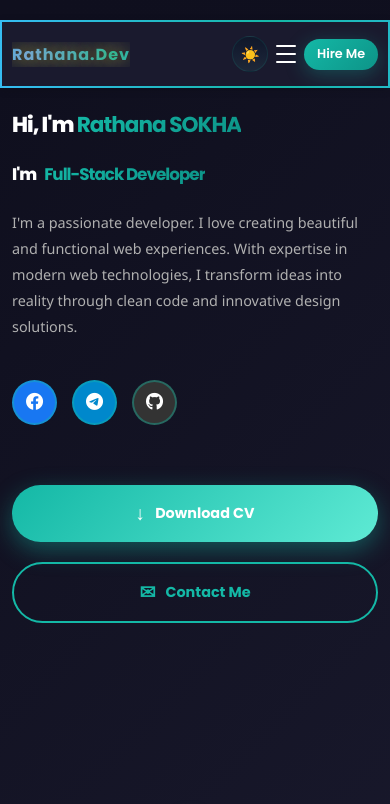
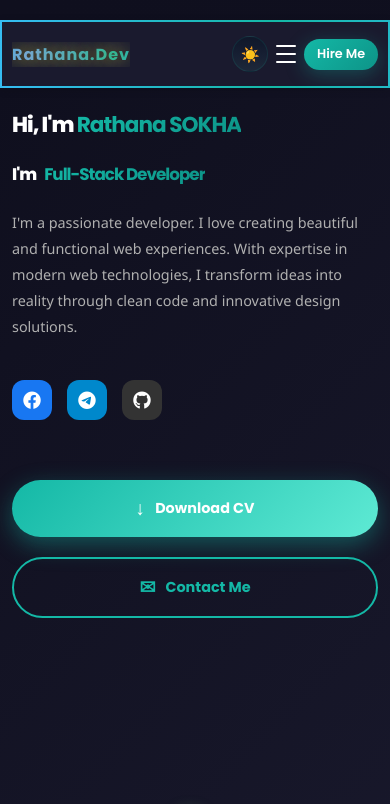
Before and after one commit to Rathana-SOKHA/my_portfolio, a React (Vite) app: page / in a window 390 px wide. Shown: the top 804 px of the page. Built offline with nearby package versions, Linux system fonts and the light colour scheme.

Commit message:
update icon

```diff
--- a/src/components/Contact.jsx
+++ b/src/components/Contact.jsx
@@ -33,12 +33,9 @@ const Contact = () => {
   };
 
   const socialLinks = [
-    { icon: '💼', label: 'LinkedIn', url: '#', color: '#0077b5' },
-    { icon: '🐙', label: 'GitHub', url: '#', color: '#333' },
-    { icon: '𝕏', label: 'Twitter', url: '#', color: '#1DA1F2' },
-    { icon: '💌', label: 'Email', url: 'mailto:your@email.com', color: '#ff6b00' },
-    { icon: '📱', label: 'WhatsApp', url: '#', color: '#25D366' },
-    { icon: '💬', label: 'Discord', url: '#', color: '#5865F2' }
+    { icon: 'fab fa-facebook', label: 'Facebook', url: 'https://www.facebook.com/Rathanacoding', color: '#1877f2' },
+    { icon: 'fab fa-telegram', label: 'Telegram', url: 'https://t.me/rathana_dev', color: '#0088cc' },
+    { icon: 'fab fa-github', label: 'GitHub', url: 'https://github.com/Rathana-SOKHA', color: '#333333' }
   ];
 
   const contactInfo = [
@@ -79,12 +76,12 @@ const Contact = () => {
                   <a
                     key={index}
                     href={social.url}
-                    className="social-link"
+                    className={`social-link ${social.label.toLowerCase()}`}
                     title={social.label}
                     target="_blank"
                     rel="noopener noreferrer"
                   >
-                    <span className="social-icon">{social.icon}</span>
+                    <i className={social.icon}></i>
                   </a>
                 ))}
               </div>
--- a/src/components/Footer.jsx
+++ b/src/components/Footer.jsx
@@ -25,10 +25,9 @@ const Footer = ({ theme, toggleTheme }) => {
   ];
 
   const socialLinks = [
-    { icon: '💼', label: 'LinkedIn', url: '#', color: '#0077b5' },
-    { icon: '🐙', label: 'GitHub', url: '#', color: '#333' },
-    { icon: '𝕏', label: 'Twitter', url: '#', color: '#1DA1F2' },
-    { icon: '💌', label: 'Email', url: 'mailto:your@email.com', color: '#ff6b00' },
+    { icon: 'fab fa-facebook', label: 'Facebook', url: 'https://www.facebook.com/Rathanacoding', color: '#1877f2' },
+    { icon: 'fab fa-telegram', label: 'Telegram', url: 'https://t.me/rathana_dev', color: '#0088cc' },
+    { icon: 'fab fa-github', label: 'GitHub', url: 'https://github.com/Rathana-SOKHA', color: '#333333' }
   ];
 
   const resources = [
@@ -53,12 +52,12 @@ const Footer = ({ theme, toggleTheme }) => {
                 <a
                   key={index}
                   href={social.url}
-                  className="footer-social-link"
+                  className={`footer-social-link ${social.label.toLowerCase()}`}
                   title={social.label}
                   target="_blank"
                   rel="noopener noreferrer"
                 >
-                  {social.icon}
+                  <i className={social.icon}></i>
                 </a>
               ))}
             </div>
--- a/src/styles/Contact.css
+++ b/src/styles/Contact.css
@@ -1,4 +1,6 @@
 /* Contact Section Styles */
+@import url('https://cdnjs.cloudflare.com/ajax/libs/font-awesome/6.4.0/css/all.min.css');
+
 .contact-section {
   width: 100%;
   padding: 100px 20px;
@@ -164,31 +166,52 @@
 }
 
 .social-link {
+  position: relative;
   width: 50px;
   height: 50px;
-  border-radius: 50%;
-  background: linear-gradient(135deg, rgba(20, 184, 166, 0.2), rgba(94, 234, 212, 0.2));
-  border: 2px solid rgba(20, 184, 166, 0.4);
+  border-radius: 12px;
   display: flex;
   align-items: center;
   justify-content: center;
-  font-size: 1.3rem;
-  transition: all 0.3s ease;
+  font-size: 22px;
   text-decoration: none;
   cursor: pointer;
+  color: white;
+  font-weight: 600;
+  transition: all 0.3s ease;
+  z-index: 1;
 }
 
-.social-link:hover {
-  transform: translateY(-8px) scale(1.15);
-  background: linear-gradient(135deg, rgba(20, 184, 166, 0.4), rgba(94, 234, 212, 0.4));
-  border-color: rgba(20, 184, 166, 0.7);
-  box-shadow: 0 10px 30px rgba(20, 184, 166, 0.3);
+/* Base brand colors */
+.social-link.facebook {
+  background: #1877f2;
 }
 
-.social-icon {
-  display: flex;
-  align-items: center;
-  justify-content: center;
+.social-link.telegram {
+  background: #0088cc;
+}
+
+.social-link.github {
+  background: #333333;
+}
+
+/* Simple hover effects */
+.social-link.facebook:hover {
+  background: #1a7bf5;
+  transform: translateY(-3px);
+  box-shadow: 0 6px 20px rgba(24, 119, 242, 0.3);
+}
+
+.social-link.telegram:hover {
+  background: #0099dd;
+  transform: translateY(-3px);
+  box-shadow: 0 6px 20px rgba(0, 136, 204, 0.3);
+}
+
+.social-link.github:hover {
+  background: #555;
+  transform: translateY(-3px);
+  box-shadow: 0 6px 20px rgba(0, 0, 0, 0.3);
 }
 
 /* Contact Form Section */
@@ -405,9 +428,9 @@
   }
 
   .social-link {
-    width: 45px;
-    height: 45px;
-    font-size: 1.1rem;
+    width: 40px;
+    height: 40px;
+    font-size: 18px;
   }
 
   .cta-section {
--- a/src/styles/Footer.css
+++ b/src/styles/Footer.css
@@ -1,4 +1,6 @@
 /* Footer Styles */
+@import url('https://cdnjs.cloudflare.com/ajax/libs/font-awesome/6.4.0/css/all.min.css');
+
 .footer {
   width: 100%;
   background: var(--bg-gradient);
@@ -81,24 +83,52 @@
 }
 
 .footer-social-link {
-  width: 45px;
-  height: 45px;
-  border-radius: 50%;
-  background: linear-gradient(135deg, rgba(20, 184, 166, 0.15), rgba(94, 234, 212, 0.15));
-  border: 1px solid rgba(20, 184, 166, 0.3);
+  position: relative;
+  width: 50px;
+  height: 50px;
+  border-radius: 12px;
   display: flex;
   align-items: center;
   justify-content: center;
-  font-size: 1.2rem;
+  font-size: 22px;
+  text-decoration: none;
+  cursor: pointer;
+  color: white;
+  font-weight: 600;
   transition: all 0.3s ease;
-  text-decoration: none;
+  z-index: 1;
 }
 
-.footer-social-link:hover {
-  transform: translateY(-5px) scale(1.1);
-  background: linear-gradient(135deg, rgba(20, 184, 166, 0.3), rgba(94, 234, 212, 0.3));
-  border-color: rgba(20, 184, 166, 0.5);
-  box-shadow: 0 8px 20px rgba(20, 184, 166, 0.2);
+/* Base brand colors */
+.footer-social-link.facebook {
+  background: #1877f2;
+}
+
+.footer-social-link.telegram {
+  background: #0088cc;
+}
+
+.footer-social-link.github {
+  background: #333333;
+}
+
+/* Simple hover effects */
+.footer-social-link.facebook:hover {
+  background: #1a7bf5;
+  transform: translateY(-3px);
+  box-shadow: 0 6px 20px rgba(24, 119, 242, 0.3);
+}
+
+.footer-social-link.telegram:hover {
+  background: #0099dd;
+  transform: translateY(-3px);
+  box-shadow: 0 6px 20px rgba(0, 136, 204, 0.3);
+}
+
+.footer-social-link.github:hover {
+  background: #555;
+  transform: translateY(-3px);
+  box-shadow: 0 6px 20px rgba(0, 0, 0, 0.3);
 }
 
 /* Footer Section */
--- a/src/styles/HeroSection.css
+++ b/src/styles/HeroSection.css
@@ -331,7 +331,6 @@
 
 .skill-icon:hover {
   animation-play-state: paused;
-  transform: scale(1.25) !important;
   z-index: 10;
   box-shadow: 0 8px 30px rgba(0, 0, 0, 0.3), 0 0 0 3px rgba(255, 255, 255, 0.3);
 }
```
